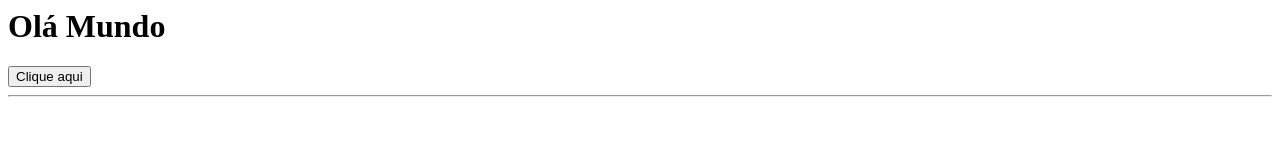
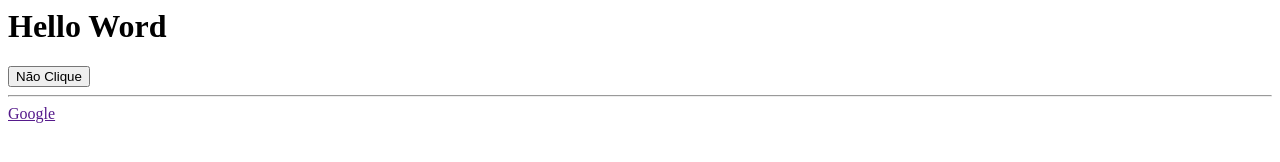
Before and after one commit to flaviogp27/f13, a plain HTML site: page index.html in a window 1280 px wide. Drawn offline with Linux system fonts and the light colour scheme.

Commit message:
Altera o conteúdo do index

```diff
--- a/index.html
+++ b/index.html
@@ -1,5 +1,7 @@
-<h1> Olá Mundo </h1>
+<h1> Hello Word </h1>
 
-<button>Clique aqui </button>
+<button> Não Clique </button>
 
 <hr>
+
+<a href="">Google<a/>
```
